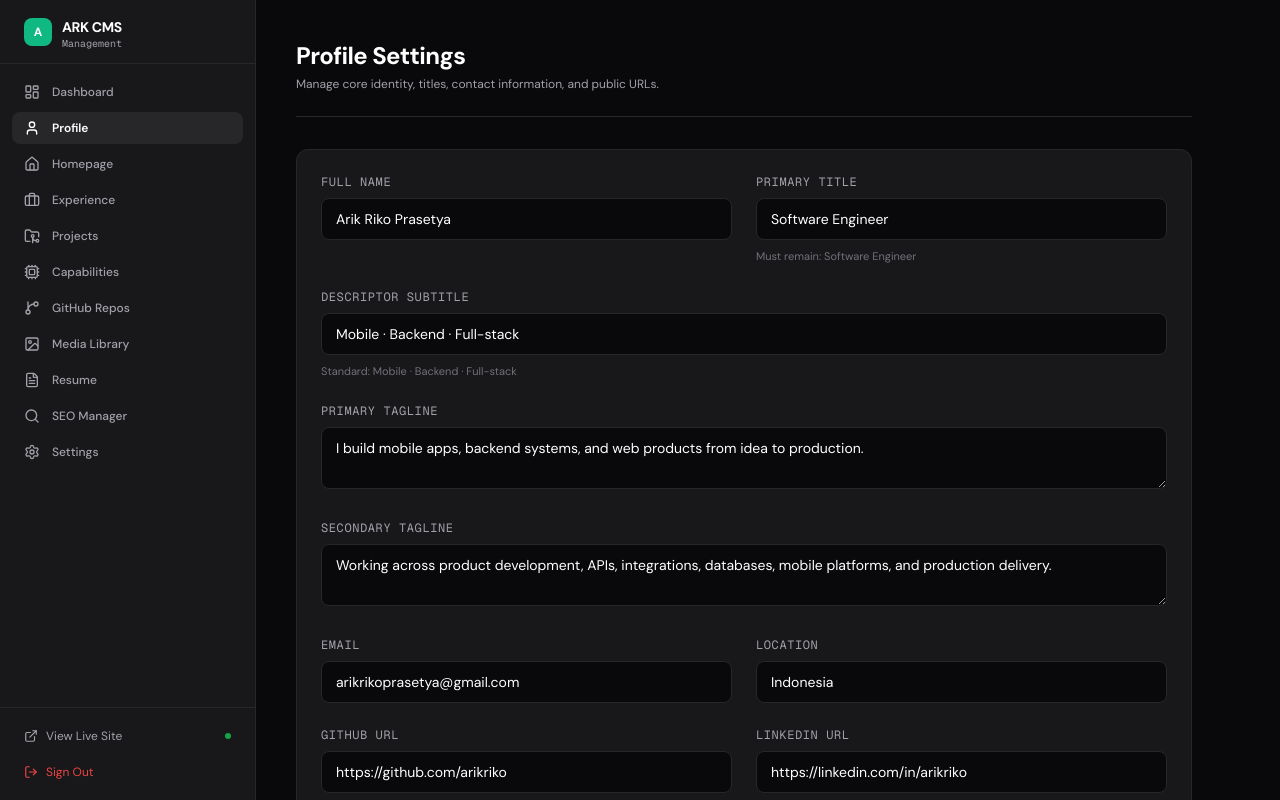
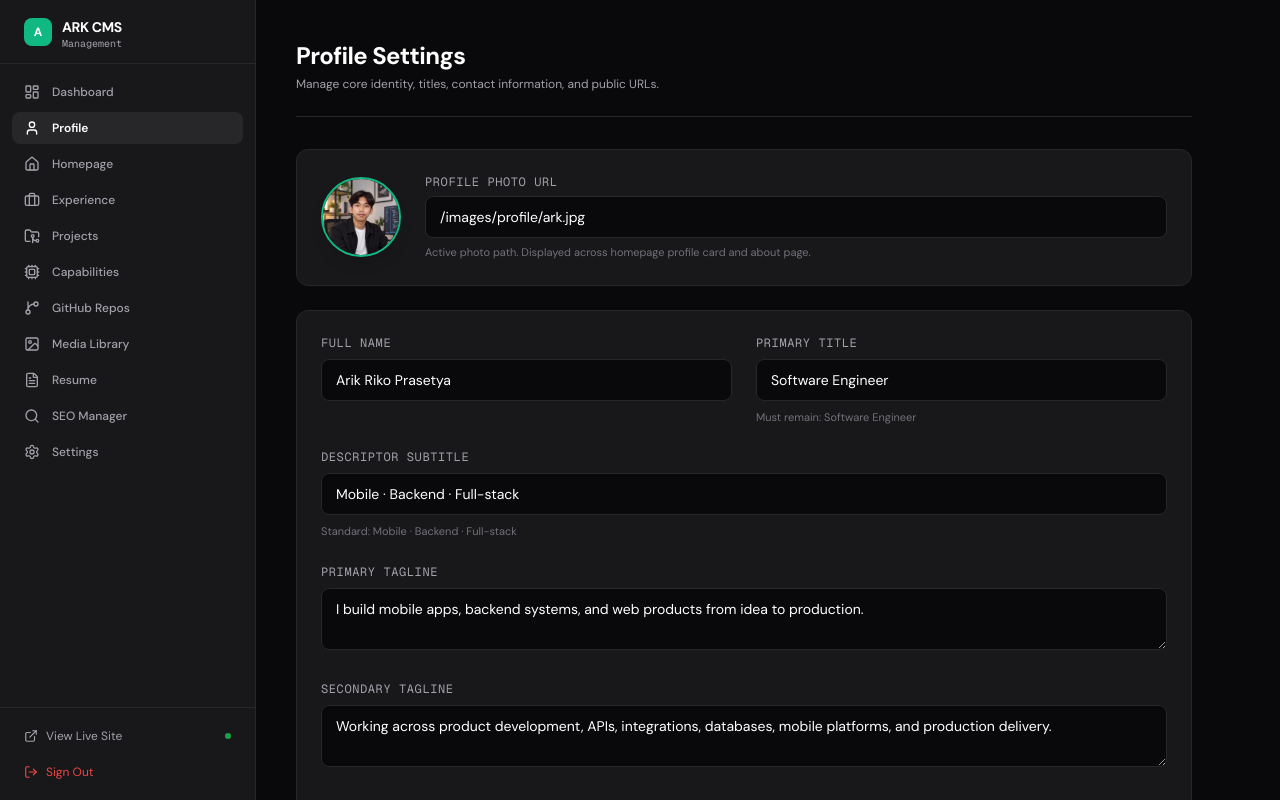
Before and after one commit to rikoarik/my-portfolio-v4, a Next.js app: page /admin/profile in a window 1280 px wide. Shown: the top 800 px of the page. Built offline with nearby package versions, Linux system fonts and the light colour scheme.

Commit message:
feat: integrate official portrait photo into ProfileCard, About page, and CMS

```diff
--- a/src/actions/cms.ts
+++ b/src/actions/cms.ts
@@ -82,6 +82,7 @@ const ProfileSchema = z.object({
   linkedin_url: z.string().url().optional().nullable(),
   website_url: z.string().url().optional().nullable(),
   resume_url: z.string().optional().nullable(),
+  avatar_url: z.string().optional().nullable(),
 });
 
 export async function updateProfileAction(data: z.infer<typeof ProfileSchema>) {
--- a/src/app/(public)/about/page.tsx
+++ b/src/app/(public)/about/page.tsx
@@ -28,11 +28,11 @@ export default async function AboutPage() {
       {/* LEFT COLUMN: Sticky Portrait Showcase */}
       <div className="relative w-full h-[450px] lg:h-[calc(100svh-24px)] lg:sticky lg:top-[var(--page-inset)] rounded-[var(--card-radius)] overflow-hidden bg-[var(--surface)] border border-[var(--surface-border)]">
         <Image
-          src="/images/projects/puas-hub/cover.svg"
-          alt="Arik Riko Prasetya"
+          src={profile.avatar_url || '/images/profile/ark.jpg'}
+          alt={`${profile.full_name} - ${profile.title}`}
           fill
           priority
-          className="object-cover object-center"
+          className="object-cover object-top"
           sizes="(min-width: 1024px) 50vw, 100vw"
         />
         <div className="absolute inset-0 bg-gradient-to-t from-black/80 via-black/20 to-transparent pointer-events-none" />
--- a/src/app/admin/(dashboard)/profile/ProfileEditorForm.tsx
+++ b/src/app/admin/(dashboard)/profile/ProfileEditorForm.tsx
@@ -1,9 +1,10 @@
 'use client';
 
 import { useState } from 'react';
+import Image from 'next/image';
 import { SiteProfile } from '@/types/cms';
 import { updateProfileAction } from '@/actions/cms';
-import { Save } from 'lucide-react';
+import { Save, User } from 'lucide-react';
 
 export function ProfileEditorForm({
   initialProfile,
@@ -33,6 +34,7 @@ export function ProfileEditorForm({
         linkedin_url: formData.linkedin_url || null,
         website_url: formData.website_url || null,
         resume_url: formData.resume_url || null,
+        avatar_url: formData.avatar_url || null,
       });
       setMessage({ type: 'success', text: 'Profile updated successfully and cache revalidated.' });
     } catch (err: unknown) {
@@ -57,6 +59,34 @@ export function ProfileEditorForm({
         </div>
       )}
 
+      {/* Avatar Showcase */}
+      <div className="bg-[#18181B] border border-[#27272A] rounded-xl p-6 flex flex-col sm:flex-row items-center gap-6">
+        <div className="relative w-20 h-20 rounded-full overflow-hidden border-2 border-[#10B981] shrink-0 shadow-lg">
+          <Image
+            src={formData.avatar_url || '/images/profile/ark.jpg'}
+            alt={formData.full_name}
+            width={80}
+            height={80}
+            className="w-full h-full object-cover object-top"
+          />
+        </div>
+        <div className="flex-1 space-y-1.5 w-full">
+          <label className="block text-xs font-mono text-[#A1A1AA] uppercase tracking-wider">
+            Profile Photo URL
+          </label>
+          <input
+            type="text"
+            value={formData.avatar_url || ''}
+            onChange={(e) => setFormData({ ...formData, avatar_url: e.target.value })}
+            className="w-full px-3.5 py-2.5 rounded-lg bg-[#09090B] border border-[#27272A] text-white text-sm focus:outline-none focus:border-[#10B981]"
+            placeholder="/images/profile/ark.jpg"
+          />
+          <p className="text-[11px] text-[#71717A]">
+            Active photo path. Displayed across homepage profile card and about page.
+          </p>
+        </div>
+      </div>
+
       <div className="grid grid-cols-1 md:grid-cols-2 gap-6 bg-[#18181B] border border-[#27272A] rounded-xl p-6">
         <div className="space-y-2">
           <label className="block text-xs font-mono text-[#A1A1AA] uppercase tracking-wider">
@@ -67,7 +97,7 @@ export function ProfileEditorForm({
             required
             value={formData.full_name}
             onChange={(e) => setFormData({ ...formData, full_name: e.target.value })}
-            className="w-full px-3.5 py-2.5 rounded-lg bg-[#09090B] border border-[#27272A] text-white text-sm focus:outline-none focus:border-[#3B82F6]"
+            className="w-full px-3.5 py-2.5 rounded-lg bg-[#09090B] border border-[#27272A] text-white text-sm focus:outline-none focus:border-[#10B981]"
           />
         </div>
 
@@ -80,7 +110,7 @@ export function ProfileEditorForm({
             required
             value={formData.title}
             onChange={(e) => setFormData({ ...formData, title: e.target.value })}
-            className="w-full px-3.5 py-2.5 rounded-lg bg-[#09090B] border border-[#27272A] text-white text-sm focus:outline-none focus:border-[#3B82F6]"
+            className="w-full px-3.5 py-2.5 rounded-lg bg-[#09090B] border border-[#27272A] text-white text-sm focus:outline-none focus:border-[#10B981]"
           />
           <p className="text-[11px] text-[#71717A]">
             Must remain: Software Engineer
@@ -96,7 +126,7 @@ export function ProfileEditorForm({
             required
             value={formData.descriptor}
             onChange={(e) => setFormData({ ...formData, descriptor: e.target.value })}
-            className="w-full px-3.5 py-2.5 rounded-lg bg-[#09090B] border border-[#27272A] text-white text-sm focus:outline-none focus:border-[#3B82F6]"
+            className="w-full px-3.5 py-2.5 rounded-lg bg-[#09090B] border border-[#27272A] text-white text-sm focus:outline-none focus:border-[#10B981]"
           />
           <p className="text-[11px] text-[#71717A]">
             Standard: Mobile · Backend · Full-stack
@@ -112,7 +142,7 @@ export function ProfileEditorForm({
             required
             value={formData.tagline_primary}
             onChange={(e) => setFormData({ ...formData, tagline_primary: e.target.value })}
-            className="w-full px-3.5 py-2.5 rounded-lg bg-[#09090B] border border-[#27272A] text-white text-sm focus:outline-none focus:border-[#3B82F6]"
+            className="w-full px-3.5 py-2.5 rounded-lg bg-[#09090B] border border-[#27272A] text-white text-sm focus:outline-none focus:border-[#10B981]"
           />
         </div>
 
@@ -125,7 +155,7 @@ export function ProfileEditorForm({
             required
             value={formData.tagline_secondary}
             onChange={(e) => setFormData({ ...formData, tagline_secondary: e.target.value })}
-            className="w-full px-3.5 py-2.5 rounded-lg bg-[#09090B] border border-[#27272A] text-white text-sm focus:outline-none focus:border-[#3B82F6]"
+            className="w-full px-3.5 py-2.5 rounded-lg bg-[#09090B] border border-[#27272A] text-white text-sm focus:outline-none focus:border-[#10B981]"
           />
         </div>
 
@@ -138,7 +168,7 @@ export function ProfileEditorForm({
             required
             value={formData.email}
             onChange={(e) => setFormData({ ...formData, email: e.target.value })}
-            className="w-full px-3.5 py-2.5 rounded-lg bg-[#09090B] border border-[#27272A] text-white text-sm focus:outline-none focus:border-[#3B82F6]"
+            className="w-full px-3.5 py-2.5 rounded-lg bg-[#09090B] border border-[#27272A] text-white text-sm focus:outline-none focus:border-[#10B981]"
           />
         </div>
 
@@ -151,7 +181,7 @@ export function ProfileEditorForm({
             required
             value={formData.location}
             onChange={(e) => setFormData({ ...formData, location: e.target.value })}
-            className="w-full px-3.5 py-2.5 rounded-lg bg-[#09090B] border border-[#27272A] text-white text-sm focus:outline-none focus:border-[#3B82F6]"
+            className="w-full px-3.5 py-2.5 rounded-lg bg-[#09090B] border border-[#27272A] text-white text-sm focus:outline-none focus:border-[#10B981]"
           />
         </div>
 
@@ -163,7 +193,7 @@ export function ProfileEditorForm({
             type="url"
             value={formData.github_url || ''}
             onChange={(e) => setFormData({ ...formData, github_url: e.target.value })}
-            className="w-full px-3.5 py-2.5 rounded-lg bg-[#09090B] border border-[#27272A] text-white text-sm focus:outline-none focus:border-[#3B82F6]"
+            className="w-full px-3.5 py-2.5 rounded-lg bg-[#09090B] border border-[#27272A] text-white text-sm focus:outline-none focus:border-[#10B981]"
           />
         </div>
 
@@ -175,7 +205,7 @@ export function ProfileEditorForm({
             type="url"
             value={formData.linkedin_url || ''}
             onChange={(e) => setFormData({ ...formData, linkedin_url: e.target.value })}
-            className="w-full px-3.5 py-2.5 rounded-lg bg-[#09090B] border border-[#27272A] text-white text-sm focus:outline-none focus:border-[#3B82F6]"
+            className="w-full px-3.5 py-2.5 rounded-lg bg-[#09090B] border border-[#27272A] text-white text-sm focus:outline-none focus:border-[#10B981]"
           />
         </div>
       </div>
@@ -184,7 +214,7 @@ export function ProfileEditorForm({
         <button
           type="submit"
           disabled={isSaving}
-          className="tap-target inline-flex items-center gap-2 px-6 py-2.5 rounded-lg bg-[#2563EB] hover:bg-[#1D4ED8] text-white text-xs font-semibold transition-colors disabled:opacity-50"
+          className="tap-target inline-flex items-center gap-2 px-6 py-2.5 rounded-lg bg-[#10B981] hover:bg-[#059669] text-white text-xs font-semibold transition-colors disabled:opacity-50"
         >
           {isSaving ? (
             <span>Saving Changes...</span>
--- a/src/components/home/ProfileCard.tsx
+++ b/src/components/home/ProfileCard.tsx
@@ -2,6 +2,7 @@
 
 import React from 'react';
 import Link from 'next/link';
+import Image from 'next/image';
 import { ArrowUpRight, Cpu } from 'lucide-react';
 import { motion } from 'motion/react';
 import { SiteProfile } from '@/types/cms';
@@ -20,10 +21,23 @@ export function ProfileCard({ profile }: ProfileCardProps) {
     >
       <div className="flex items-start justify-between">
         <div className="flex items-center gap-4">
-          <div className="relative">
-            <div className="w-14 h-14 rounded-full bg-[var(--surface-hover)] border border-[var(--surface-border)] flex items-center justify-center font-bold text-lg text-[var(--text-primary)] shrink-0 shadow-inner">
-              A
-            </div>
+          <div className="relative shrink-0">
+            {profile.avatar_url ? (
+              <div className="relative w-14 h-14 rounded-full overflow-hidden border border-[var(--surface-border)] shadow-md">
+                <Image
+                  src={profile.avatar_url}
+                  alt={profile.full_name}
+                  width={56}
+                  height={56}
+                  className="w-full h-full object-cover object-top"
+                  priority
+                />
+              </div>
+            ) : (
+              <div className="w-14 h-14 rounded-full bg-[var(--surface-hover)] border border-[var(--surface-border)] flex items-center justify-center font-bold text-lg text-[var(--text-primary)] shrink-0 shadow-inner">
+                A
+              </div>
+            )}
             <span className="absolute bottom-0 right-0 w-3.5 h-3.5 rounded-full bg-emerald-500 border-2 border-[var(--page-background)]" />
           </div>
           <div>
--- a/src/data/canonical.ts
+++ b/src/data/canonical.ts
@@ -24,6 +24,7 @@ export const CANONICAL_PROFILE: SiteProfile = {
   linkedin_url: 'https://linkedin.com/in/arikriko',
   website_url: 'https://arikriko.com',
   resume_url: '/resume/Arik_Riko_Prasetya_Software_Engineer.pdf',
+  avatar_url: '/images/profile/ark.jpg',
   avatar_media_id: null,
   status: 'published',
 };
--- a/src/data/portfolio.json
+++ b/src/data/portfolio.json
@@ -12,6 +12,7 @@
     "linkedin_url": "https://linkedin.com/in/arikriko",
     "website_url": "https://arikriko.com",
     "resume_url": "/resume/Arik_Riko_Prasetya_Software_Engineer.pdf",
+    "avatar_url": "/images/profile/ark.jpg",
     "avatar_media_id": null,
     "status": "published"
   },
--- a/src/types/cms.ts
+++ b/src/types/cms.ts
@@ -29,6 +29,7 @@ export interface SiteProfile {
   linkedin_url?: string | null;
   website_url?: string | null;
   resume_url?: string | null;
+  avatar_url?: string | null;
   avatar_media_id?: string | null;
   status: ContentStatus;
   updated_at?: string;
```
Also changed, not shown: public/images/profile/ark.jpg (added).
